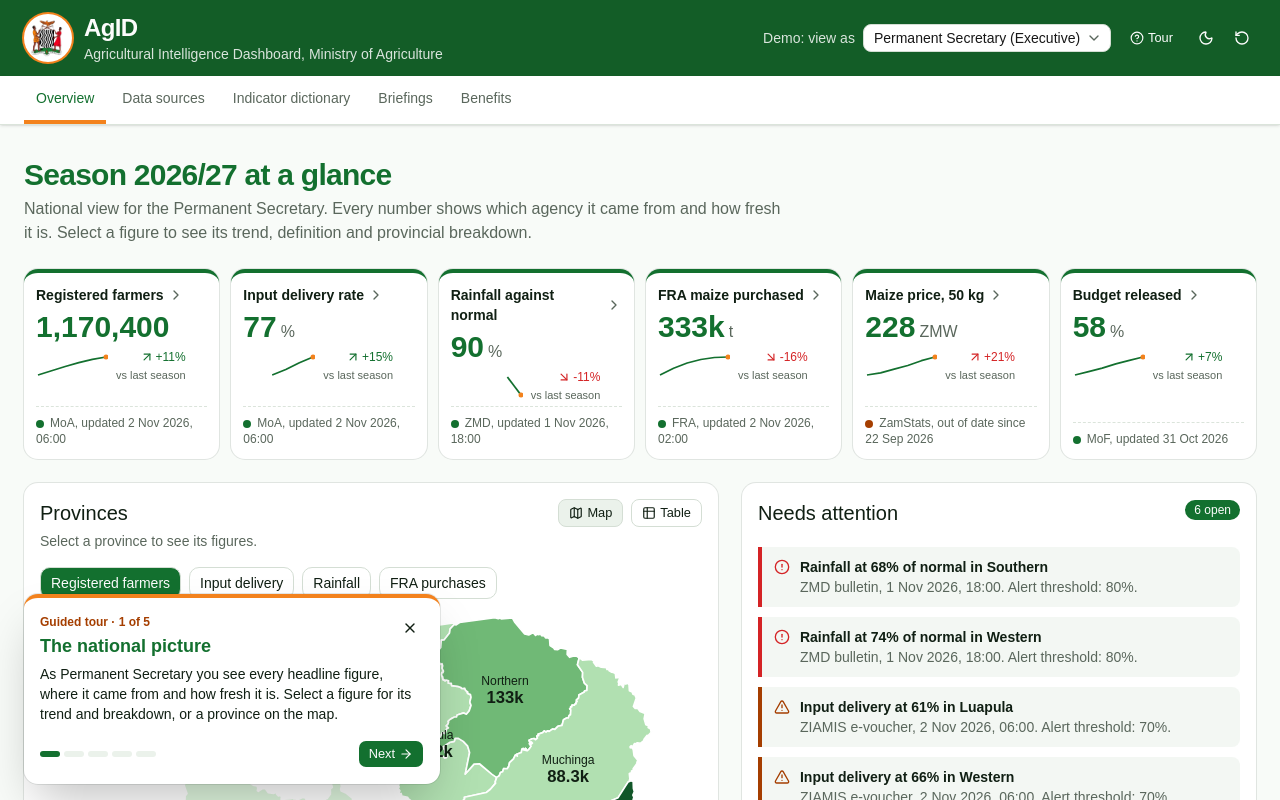
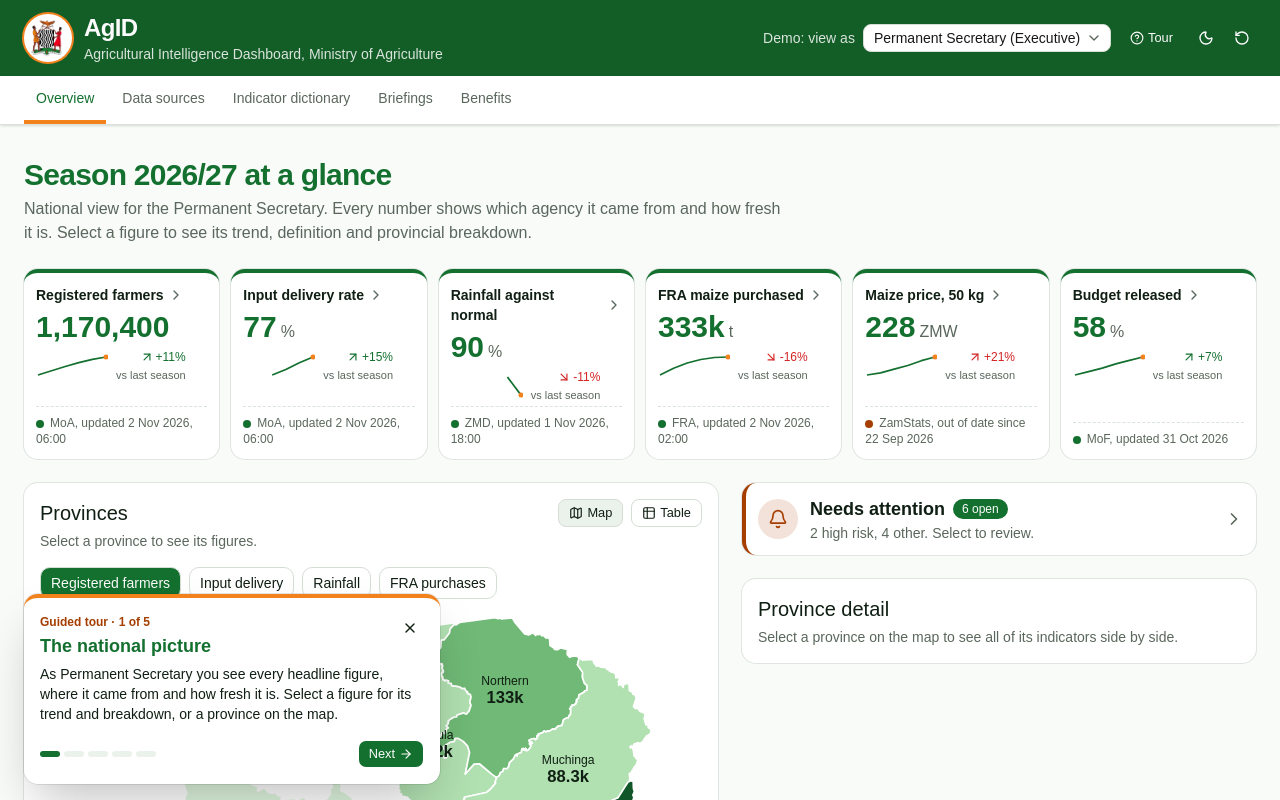
Before and after one commit to Izyane-InovSolutions/agricultural_intelligence, a React (Vite) app: page /#overview in a window 1280 px wide. Shown: the top 800 px of the page. Built offline with nearby package versions, Linux system fonts and the light colour scheme.

Commit message:
needs attention button

```diff
--- a/src/components/AlertsPanel.tsx
+++ b/src/components/AlertsPanel.tsx
@@ -1,12 +1,13 @@
 import { useState } from "react"
-import { CircleAlert, CircleCheck, Info, MessageSquare, TriangleAlert, UserRound } from "lucide-react"
+import { Bell, ChevronRight, CircleAlert, CircleCheck, Info, MessageSquare, TriangleAlert, UserRound } from "lucide-react"
 import { toast } from "sonner"
 import { Badge } from "@/components/ui/badge"
 import { Button } from "@/components/ui/button"
-import { Card, CardAction, CardContent, CardHeader, CardTitle } from "@/components/ui/card"
+import { Card, CardContent } from "@/components/ui/card"
 import { Dialog, DialogContent, DialogDescription, DialogFooter, DialogHeader, DialogTitle } from "@/components/ui/dialog"
 import { Label } from "@/components/ui/label"
 import { Select, SelectContent, SelectItem, SelectTrigger, SelectValue } from "@/components/ui/select"
+import { Sheet, SheetContent, SheetDescription, SheetHeader, SheetTitle } from "@/components/ui/sheet"
 import { Switch } from "@/components/ui/switch"
 import { Textarea } from "@/components/ui/textarea"
 import { ROLES, type RoleId } from "@/data/demo"
@@ -55,20 +56,62 @@ function useAlertItems(): AlertItem[] {
 export function AlertsPanel() {
   const { getAlert } = useStore()
   const items = useAlertItems()
+  const [drawer, setDrawer] = useState(false)
   const [showAcked, setShowAcked] = useState(false)
   const [open, setOpen] = useState<AlertItem | null>(null)
   const acked = items.filter((a) => getAlert(a.id).ack)
-  const visible = showAcked ? items : items.filter((a) => !getAlert(a.id).ack)
+  const pending = items.filter((a) => !getAlert(a.id).ack)
+  const visible = showAcked ? items : pending
+  const risks = pending.filter((a) => a.kind === "risk").length
 
   return (
-    <Card>
-      <CardHeader>
-        <CardTitle className="text-xl">Needs attention</CardTitle>
-        <CardAction>
-          <Badge variant={items.length - acked.length ? "default" : "outline"}>{items.length - acked.length} open</Badge>
-        </CardAction>
-      </CardHeader>
-      <CardContent className="space-y-3">
+    <>
+      <Card size="sm" className={cn("border-l-4 transition-shadow hover:shadow-md", pending.length ? "border-l-warning" : "border-l-primary")}>
+        <CardContent>
+          <button
+            type="button"
+            onClick={() => setDrawer(true)}
+            aria-haspopup="dialog"
+            className="flex w-full items-center gap-3 text-left outline-none focus-visible:ring-2 focus-visible:ring-ring"
+          >
+            <span
+              className={cn(
+                "flex size-10 shrink-0 items-center justify-center rounded-full",
+                pending.length ? "bg-warning/15 text-warning" : "bg-primary/10 text-primary",
+              )}
+            >
+              {pending.length ? <Bell className="size-5" /> : <CircleCheck className="size-5" />}
+            </span>
+            <span className="min-w-0 flex-1">
+              <span className="flex items-center gap-2 text-lg font-semibold">
+                Needs attention
+                <Badge variant={pending.length ? "default" : "outline"}>{pending.length} open</Badge>
+              </span>
+              <span className="block text-sm text-muted-foreground">
+                {pending.length === 0
+                  ? items.length
+                    ? "Every alert in this scope has been acknowledged."
+                    : "Nothing needs attention in this scope."
+                  : risks
+                    ? `${risks} high risk, ${pending.length - risks} other. Select to review.`
+                    : "Select to review and assign."}
+              </span>
+            </span>
+            <ChevronRight className="size-5 shrink-0 text-muted-foreground" />
+          </button>
+        </CardContent>
+      </Card>
+
+      <Sheet open={drawer} onOpenChange={setDrawer}>
+        <SheetContent className="w-full overflow-y-auto data-[side=right]:sm:max-w-md">
+          <SheetHeader>
+            <SheetTitle className="flex items-center gap-2 text-xl text-primary">
+              Needs attention
+              <Badge variant={pending.length ? "default" : "outline"}>{pending.length} open</Badge>
+            </SheetTitle>
+            <SheetDescription>Select an alert to assign it, add notes or acknowledge it.</SheetDescription>
+          </SheetHeader>
+          <div className="space-y-3 px-4 pb-6">
             {visible.length === 0 ? (
               <p className="flex items-center gap-2 text-muted-foreground">
                 <CircleCheck className="size-4 text-primary" />
@@ -128,9 +171,11 @@ export function AlertsPanel() {
                 </Label>
               </div>
             )}
-      </CardContent>
+          </div>
+        </SheetContent>
+      </Sheet>
       <AlertDialog item={open} onClose={() => setOpen(null)} />
-    </Card>
+    </>
   )
 }
 
```
Lines whose indentation alone changed are shown as unchanged.
